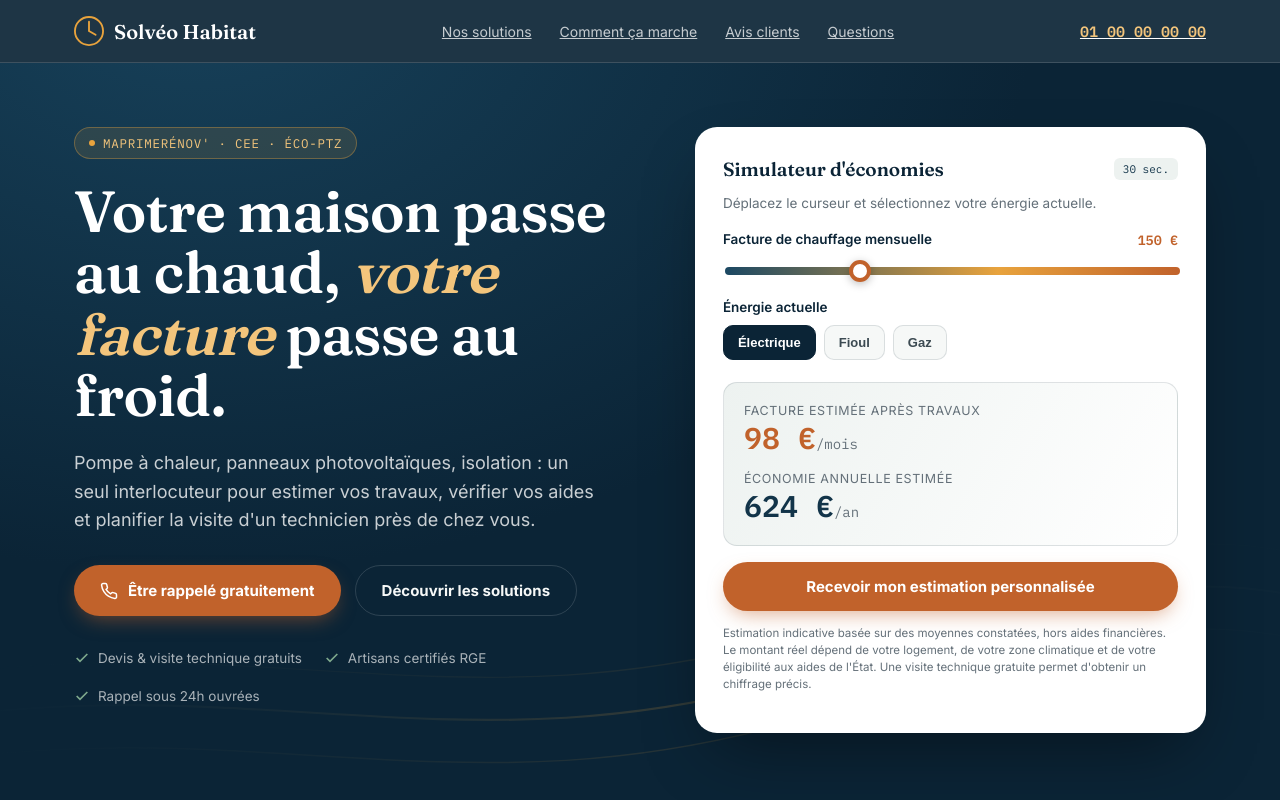
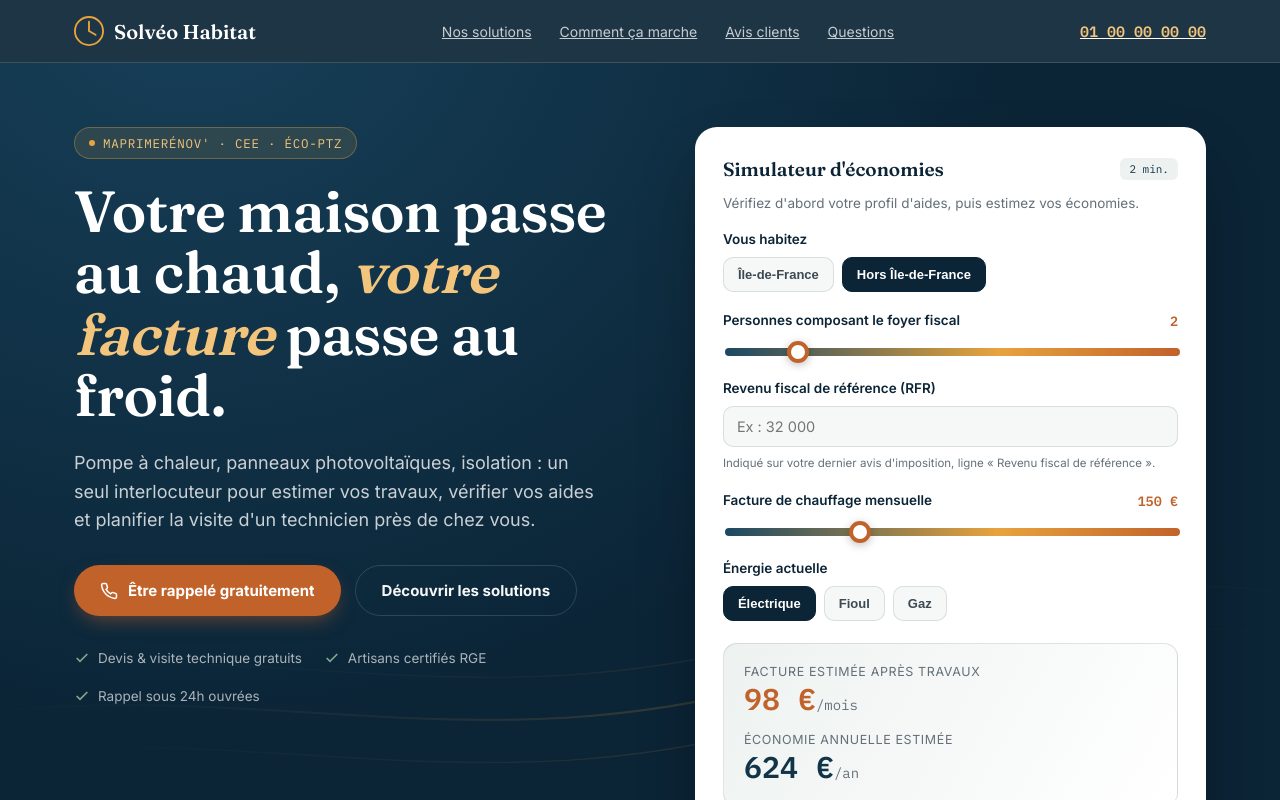
Before and after one commit to wirecoreltd/habiteo, a Next.js app: page / in a window 1280 px wide. Shown: the top 800 px of the page. Built offline with nearby package versions, Linux system fonts and the light colour scheme.

Commit message:
Update Simulator.tsx

```diff
--- a/components/Simulator.tsx
+++ b/components/Simulator.tsx
@@ -1,6 +1,7 @@
 "use client";
 
 import { useState, useMemo } from "react";
+import { getProfile, PROFILE_LABELS, Region, Profile } from "@/lib/maprimerenov";
 
 type EnergyKey = "electrique" | "fioul" | "gaz";
 
@@ -16,7 +17,27 @@ const ENERGY_LABELS: Record<EnergyKey, string> = {
   gaz: "Gaz",
 };
 
+const PROFILE_NOTES: Record<Profile, string> = {
+  bleu: "Vous êtes éligible au niveau d'aide le plus élevé pour vos travaux.",
+  jaune: "Vous êtes éligible à un niveau d'aide renforcé pour vos travaux.",
+  violet: "Vous êtes éligible aux aides de base pour vos travaux.",
+  rose: "Des aides ciblées (ex. Éco-PTZ) peuvent encore s'appliquer selon vos travaux.",
+};
+
 export default function Simulator() {
+  // --- Éligibilité MaPrimeRénov' ---
+  const [region, setRegion] = useState<Region>("hors-idf");
+  const [householdSize, setHouseholdSize] = useState(2);
+  const [rfr, setRfr] = useState<string>("");
+
+  const rfrNumber = Number(rfr.replace(/\s/g, ""));
+  const hasRfr = rfr.trim() !== "" && !Number.isNaN(rfrNumber);
+  const profile = useMemo(
+    () => (hasRfr ? getProfile(region, householdSize, rfrNumber) : null),
+    [region, householdSize, rfrNumber, hasRfr]
+  );
+
+  // --- Simulateur d'économies ---
   const [bill, setBill] = useState(150);
   const [energy, setEnergy] = useState<EnergyKey>("electrique");
 
@@ -34,10 +55,90 @@ export default function Simulator() {
     <div className="sim-card" id="simulator">
       <div className="sim-head">
         <span className="sim-title">Simulateur d&apos;économies</span>
-        <span className="sim-badge">30 sec.</span>
+        <span className="sim-badge">2 min.</span>
       </div>
-      <p className="sim-sub">Déplacez le curseur et sélectionnez votre énergie actuelle.</p>
+      <p className="sim-sub">
+        Vérifiez d&apos;abord votre profil d&apos;aides, puis estimez vos économies.
+      </p>
 
+      {/* ---- Étape 1 : éligibilité MaPrimeRénov' ---- */}
+      <div className="sim-row">
+        <label>Vous habitez</label>
+        <div className="chip-group" role="group" aria-label="Région">
+          <button
+            type="button"
+            className="chip"
+            aria-pressed={region === "idf"}
+            onClick={() => setRegion("idf")}
+          >
+            Île-de-France
+          </button>
+          <button
+            type="button"
+            className="chip"
+            aria-pressed={region === "hors-idf"}
+            onClick={() => setRegion("hors-idf")}
+          >
+            Hors Île-de-France
+          </button>
+        </div>
+      </div>
+
+      <div className="sim-row">
+        <label htmlFor="household-range">
+          Personnes composant le foyer fiscal{" "}
+          <span className="val">{householdSize >= 8 ? "8 ou plus" : householdSize}</span>
+        </label>
+        <input
+          type="range"
+          id="household-range"
+          min={1}
+          max={8}
+          step={1}
+          value={householdSize}
+          onChange={(e) => setHouseholdSize(Number(e.target.value))}
+        />
+      </div>
+
+      <div className="sim-row">
+        <label htmlFor="rfr-input">Revenu fiscal de référence (RFR)</label>
+        <input
+          type="text"
+          inputMode="numeric"
+          id="rfr-input"
+          placeholder="Ex : 32 000"
+          value={rfr}
+          onChange={(e) => setRfr(e.target.value.replace(/[^\d\s]/g, ""))}
+          style={{
+            width: "100%",
+            border: "1.5px solid var(--line-dark)",
+            borderRadius: 10,
+            padding: "11px 13px",
+            fontSize: 14.5,
+            fontFamily: "var(--font-inter),sans-serif",
+            background: "var(--frost-50)",
+          }}
+        />
+        <p className="sim-note" style={{ marginTop: 8 }}>
+          Indiqué sur votre dernier avis d&apos;imposition, ligne « Revenu fiscal de référence ».
+        </p>
+      </div>
+
+      {profile && (
+        <div className={`profile-result profile-${profile}`}>
+          <span className={`profile-dot profile-dot-${profile}`}></span>
+          <div>
+            <div className="profile-label">
+              Profil {PROFILE_LABELS[profile]}
+            </div>
+            <div className="profile-note">{PROFILE_NOTES[profile]}</div>
+          </div>
+        </div>
+      )}
+
+      <div className="sim-divider"></div>
+
+      {/* ---- Étape 2 : économies estimées ---- */}
       <div className="sim-row">
         <label htmlFor="bill-range">
           Facture de chauffage mensuelle <span className="val">{bill} €</span>
@@ -89,10 +190,10 @@ export default function Simulator() {
         Recevoir mon estimation personnalisée
       </a>
       <p className="sim-note">
-        Estimation indicative basée sur des moyennes constatées, hors aides financières. Le
-        montant réel dépend de votre logement, de votre zone climatique et de votre éligibilité
-        aux aides de l&apos;État. Une visite technique gratuite permet d&apos;obtenir un chiffrage
-        précis.
+        Estimations indicatives basées sur le barème officiel des plafonds de ressources
+        MaPrimeRénov&apos; 2026 et sur des moyennes de consommation constatées. Le montant réel de
+        vos aides et de vos économies dépend de votre logement, des travaux réalisés et d&apos;une
+        vérification lors de la visite technique gratuite.
       </p>
     </div>
   );
```
